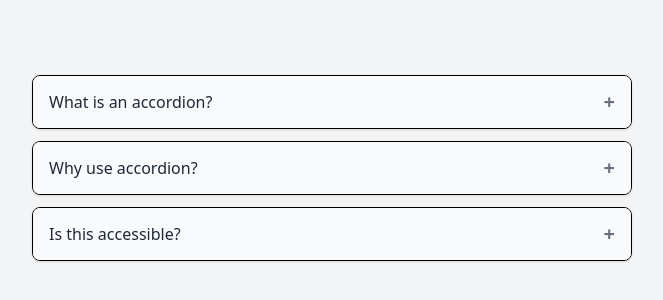
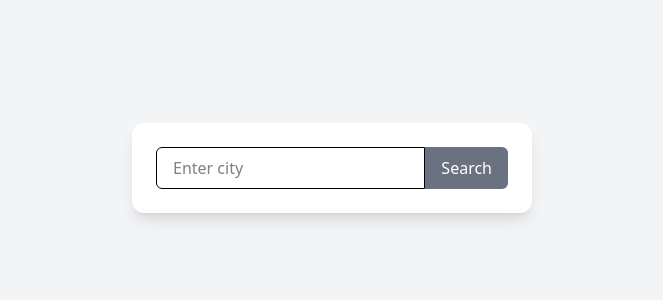
Before and after one commit to gokulprasath-r/react-practice-1, a React (Vite) app: page / in a window 1280 px wide. Shown: the part 232-532 px from the top of the page, without its empty margins (308-971 px from the left). Built offline with nearby package versions, Linux system fonts and the light colour scheme.

Commit message:
weatherapp

```diff
--- a/src/App.jsx
+++ b/src/App.jsx
@@ -1,11 +1,12 @@
 import './App.css'
 import Accordion from "./components/Accordion.jsx"
+import WeatherApp from './components/WeatherApp.jsx'
 function App() {
-  return (
-    <>
-        <Accordion/>
-    </>
-  )
+    return (
+        <>
+            <WeatherApp />
+        </>
+    )
 }
 
 export default App
--- /dev/null
+++ b/src/components/WeatherApp.jsx
@@ -0,0 +1,65 @@
+import { useState } from "react";
+
+function WeatherApp() {
+    const [city, setCity] = useState("");
+    const [data, setData] = useState(null);
+    const [error, setError] = useState(null);
+
+    // to get weather of current location take lat & lon from coords and pass it in query params
+    // use navigator.geolocation.getCurrentPosition
+    const getWeather = (city) => {
+        if (!city) return;
+        fetch(
+            `https://api.openweathermap.org/data/2.5/weather?q=${city}&appid=bf909b4a90c47e810fc156dc73c0ed75&units=metric`
+        )
+            .then((res) => res.json())
+            .then((result) => {
+                if (result.cod === 200) {
+                    setData(result);
+                    setError(null);
+                } else {
+                    setError(result.message);
+                    setData(null);
+                }
+            })
+            .catch((err) => {
+                setError("Something went wrong");
+                setData(null);
+            });
+    };
+
+    return (
+        <div className="min-h-screen flex items-center justify-center bg-gray-100">
+            <div className="w-[400px] p-6 bg-white rounded-xl shadow-lg space-y-4">
+                <div className="flex">
+                    <input
+                        type="text"
+                        placeholder="Enter city"
+                        className="flex-1 px-4 py-2 border rounded-l-md focus:outline-none focus:ring-2 focus:ring-gray-400"
+                        value={city}
+                        onChange={(e) => setCity(e.target.value)}
+                        required
+                    />
+                    <button
+                        className="px-4 py-2 bg-gray-500 text-white font-medium rounded-r-md hover:bg-gray-600 transition cursor-pointer"
+                        onClick={() => getWeather(city)}
+                    >
+                        Search
+                    </button>
+                </div>
+
+                {data && (
+                    <div className="text-center p-4 bg-gray-50 rounded-md shadow-inner space-y-2">
+                        <h2 className="text-xl font-bold">{data.name}</h2>
+                        <p className="text-3xl font-extrabold">{data.main.temp}°C</p>
+                        <p className="text-gray-700">{data.weather[0].description}</p>
+                    </div>
+                )}
+
+                {error && <p className="text-red-500 text-center">{error}</p>}
+            </div>
+        </div>
+    );
+}
+
+export default WeatherApp;
```
